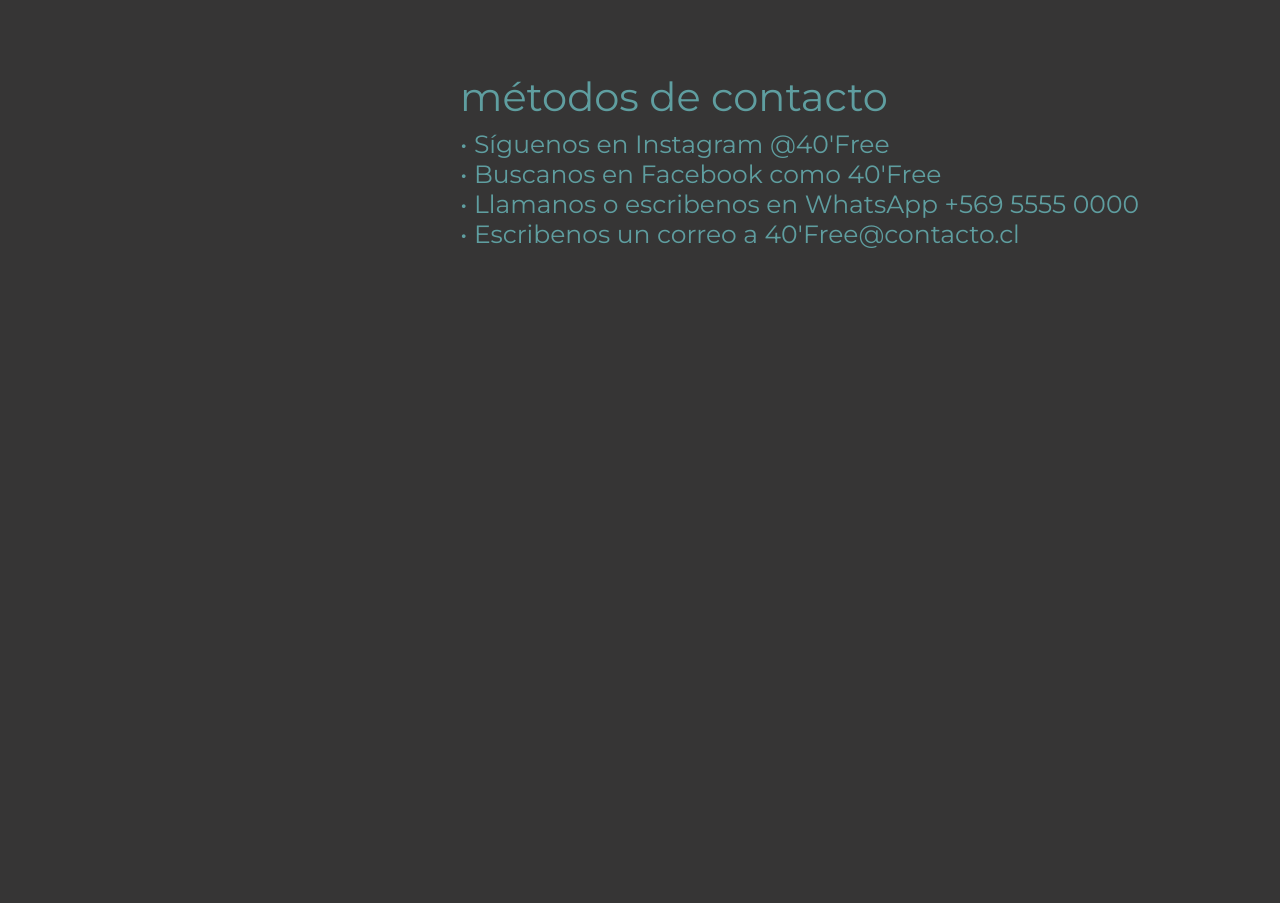
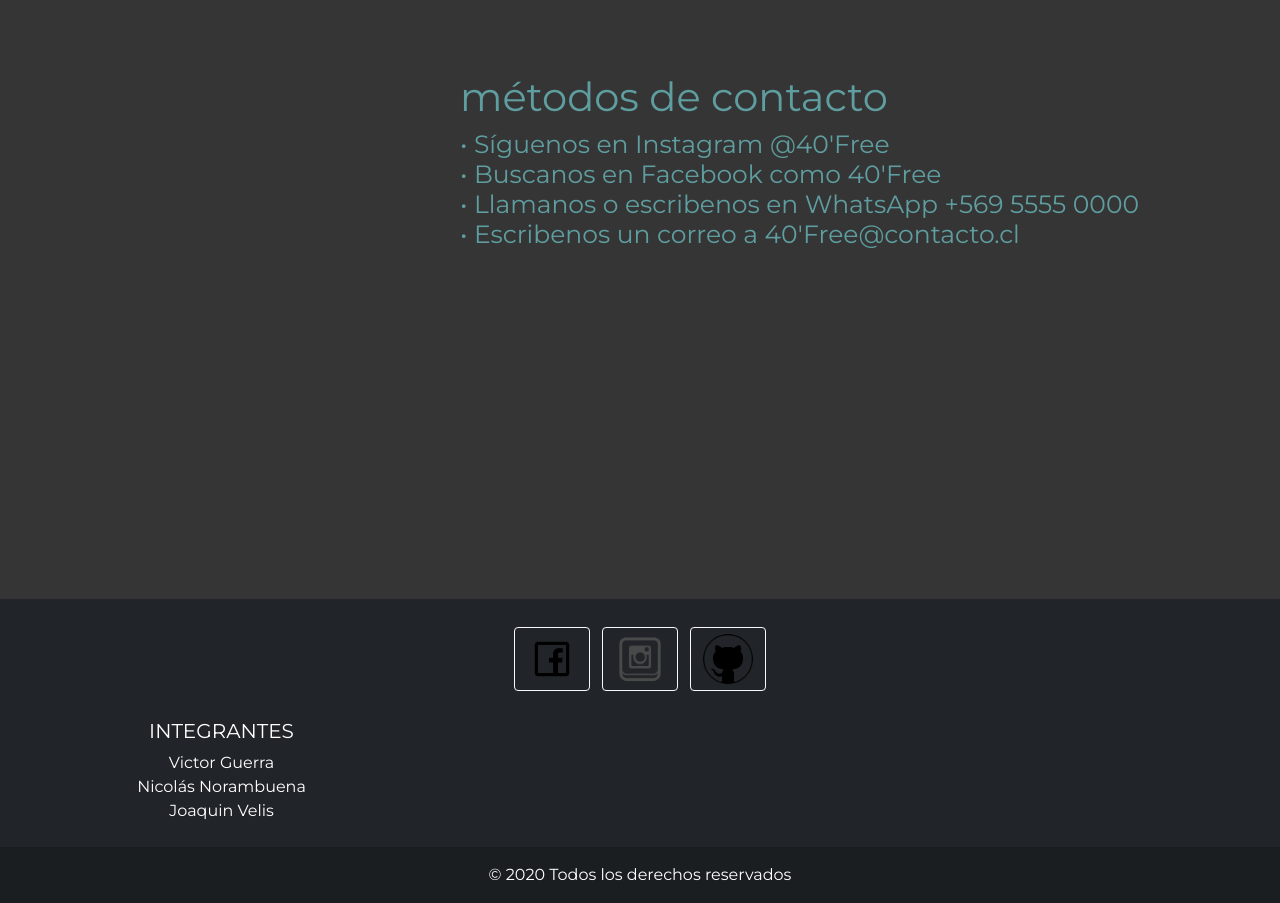
Before and after one commit to VelisRB/Experiencia1_GuerraNorambuenaVelis_007D, a plain HTML site: page aboutus.html in a window 1280 px wide. Shown: the part 3728-4631 px from the top of the page. Before the commit the page ends 4327 px from the top, so only its background shows below. Drawn offline with nearby package versions, Linux system fonts and the light colour scheme.

Commit message:
Implementando Footer a quienes somos y galeria

```diff
--- a/aboutus.html
+++ b/aboutus.html
@@ -135,6 +135,73 @@
 
     </div>
 
+      <!--Footer-->
+<footer class="bg-dark text-center text-white">
+
+  <div class="container p-4">
+    <!-- Seccion: multimedia -->
+    <section class="mb-4">
+
+      <!-- Facebook -->
+      <a class="btn btn-outline-light btn-floating m-1" href="https://es-la.facebook.com/" role="button"
+      <a href="index.html"><img class="logo" src="img/icon-facebook.png"></a>
+
+      <!-- Instagram -->
+      <a class="btn btn-outline-light btn-floating m-1" href="https://www.instagram.com/?hl=es" role="button"
+      <a href="index.html"><img class="logo" src="img/icon-instagram.png"></a>
+      </a>
+
+      <!-- Github -->
+      <a class="btn btn-outline-light btn-floating m-1" href="https://github.com/VelisRB/Experiencia1_GuerraNorambuenaVelis_007D" role="button"
+      <a href="index.html"><img class="logo" src="img/icon-git.png"></a>
+      </a>
+    </section>
+
+
+    <!-- Forma -->
+    <section class="">
+      <form action="">
+
+    <!-- Links -->
+    <section class="">
+      <!--Grid row-->
+      <div class="row">
+
+
+        <!--Grid columna-->
+        <div class="col-lg-3 col-md-6 mb-4 mb-md-0">
+          <h5 class="text-uppercase">Integrantes</h5>
+
+          <ul class="list-unstyled mb-0">
+            <li>
+              Victor Guerra
+            </li>
+            <li>
+              Nicolás Norambuena
+            </li>
+            <li>
+              Joaquin Velis
+            </li>
+          </ul>
+        </div>
+
+
+      </div>
+
+    </section>
+
+  </div>
+
+
+  <!-- Copyright -->
+  <div class="text-center p-3" style="background-color: rgba(0, 0, 0, 0.2);">
+    © 2020 Todos los derechos reservados
+  </div>
+  <!-- Copyright -->
+</footer>
+<!-- Footer -->
+
+
     <script src="https://cdn.jsdelivr.net/npm/bootstrap@5.1.3/dist/js/bootstrap.bundle.min.js"
     integrity="sha384-ka7Sk0Gln4gmtz2MlQnikT1wXgYsOg+OMhuP+IlRH9sENBO0LRn5q+8nbTov4+1p"
     crossorigin="anonymous"></script>
```
Also changed, not shown: galeria.html (+65 -0 lines).
